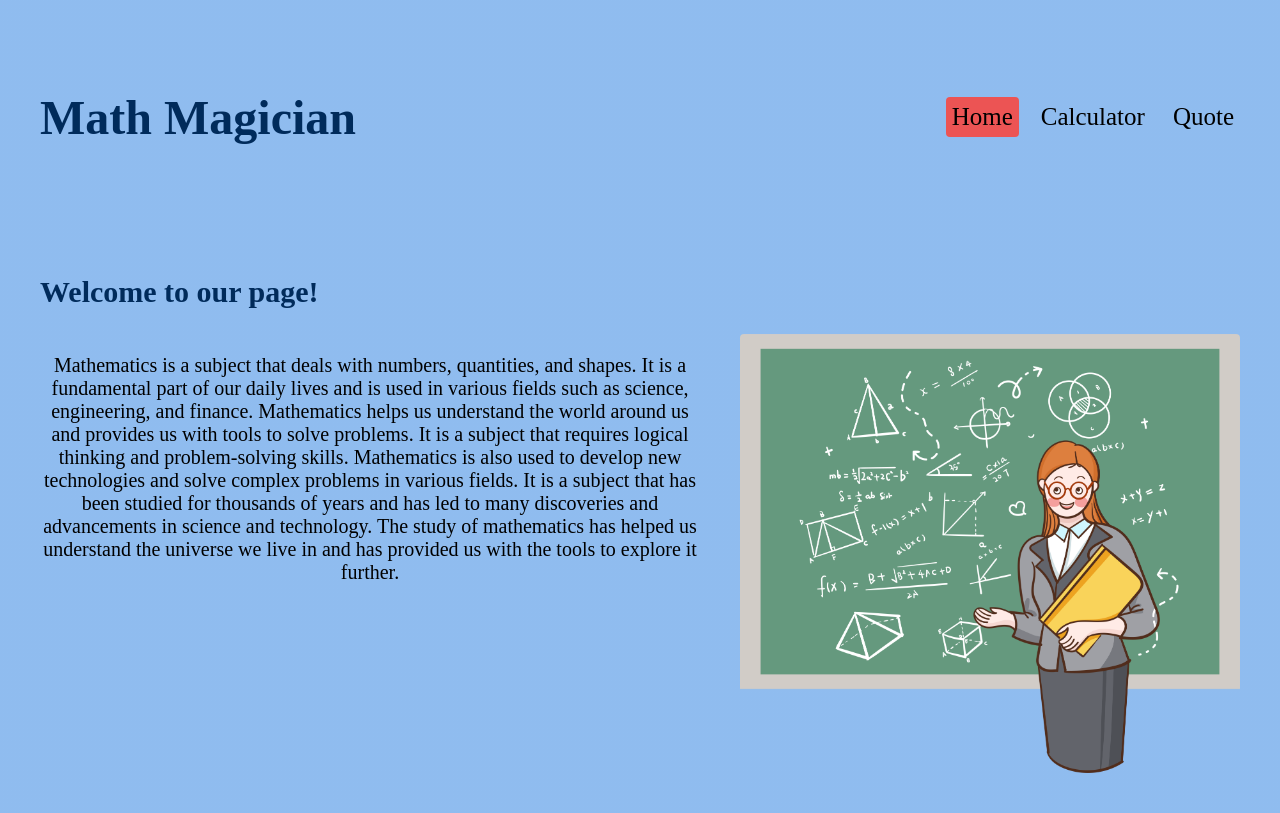
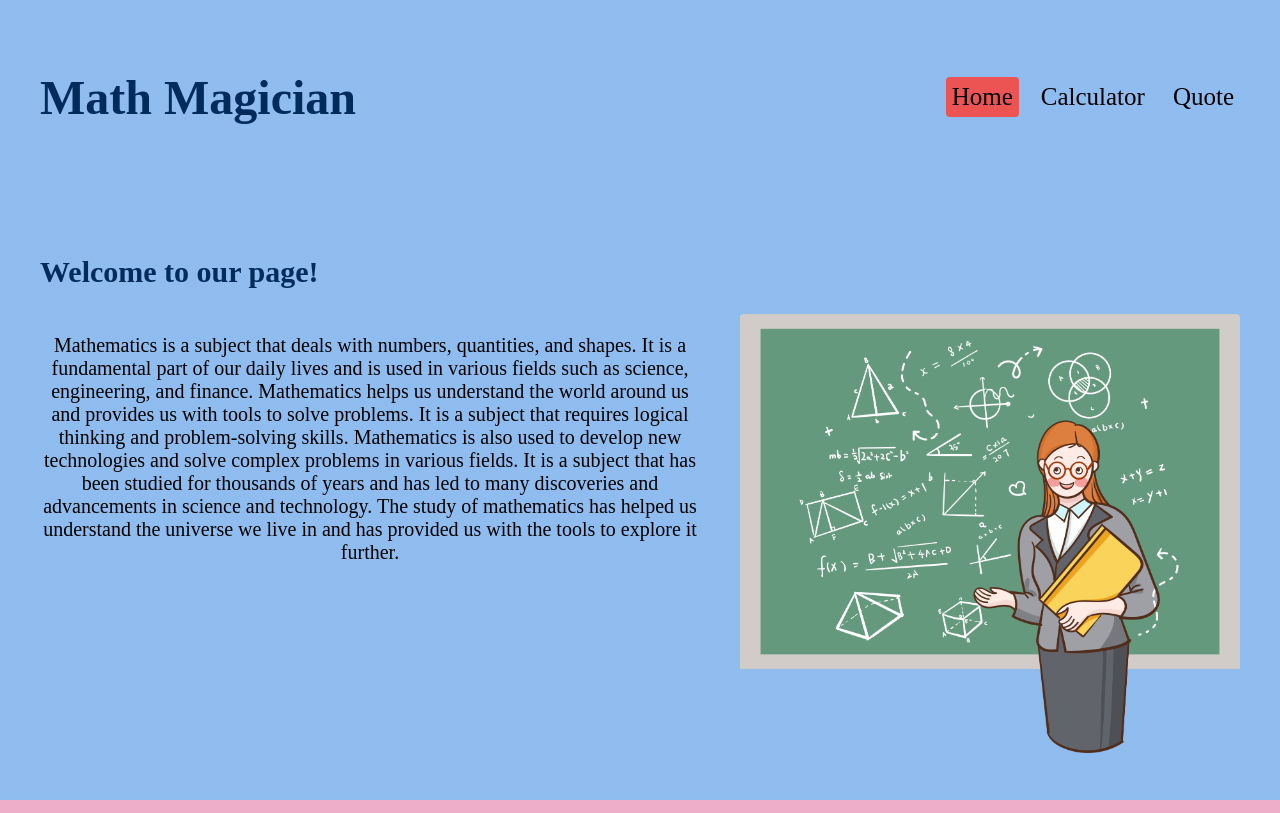
Before and after one commit to Hisoka37/Math-Magicians, a React (Create React App) app: page / in a window 1280 px wide. Built offline with nearby package versions, Linux system fonts and the light colour scheme.

Commit message:
Update index.css

```diff
--- a/src/index.css
+++ b/src/index.css
@@ -32,7 +32,7 @@ header nav {
   max-width: 1200px;
   margin: 0 auto;
   align-items: center;
-  padding-top: 50px;
+  padding-top: 30px;
   padding-bottom: 50px;
 }
 
```
